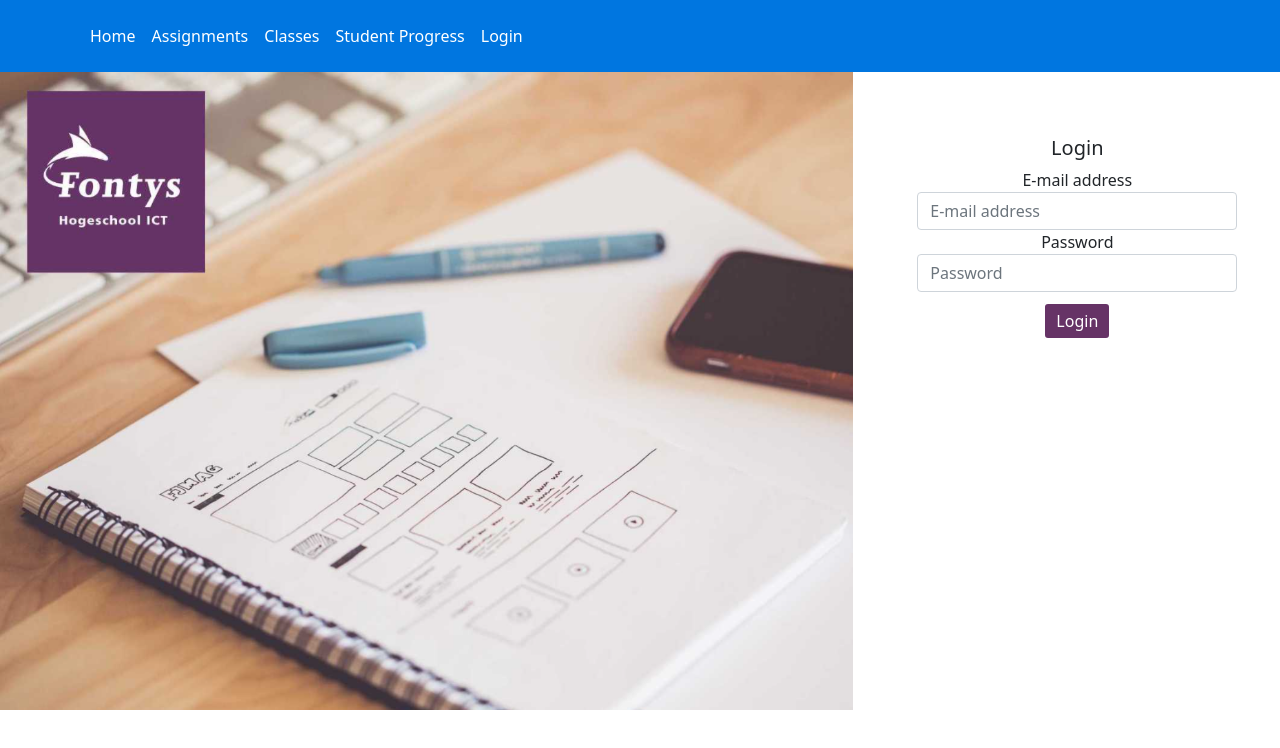
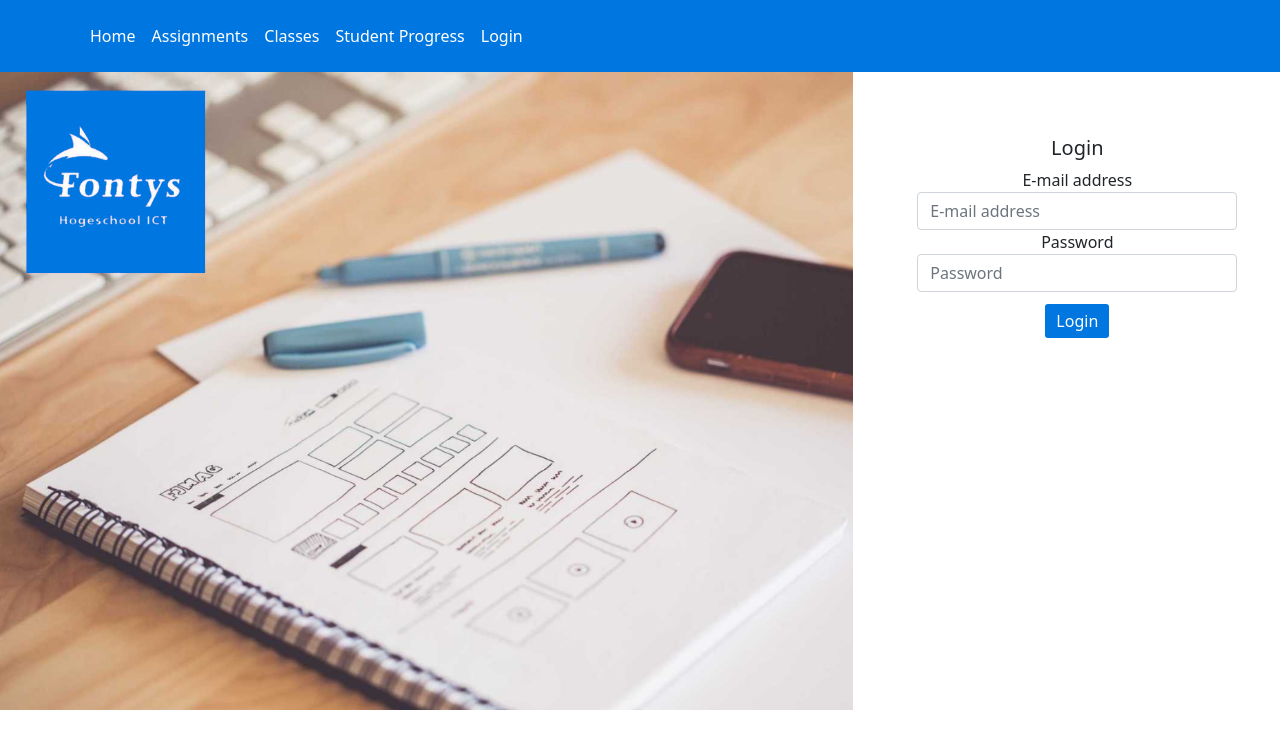
Before and after one commit to Fontys-Refactoring-Flow/Refactoring-Flow-TeacherView, a React (Create React App) app: page /login in a window 1280 px wide. Shown: the top 748 px of the page. Built offline with nearby package versions, Linux system fonts and the light colour scheme.

Commit message:
:sparkles: Login page style update

```diff
--- a/src/style/Button.css
+++ b/src/style/Button.css
@@ -1,13 +1,13 @@
 .btn-refactoring{
     align-items: center;
-    background-color: rgb(102, 51, 102);
+    background-color: #0076E0;
     margin-bottom: 1px;
     outline:auto;
     align-self: flex-end;
 }
 
 .button-style{
-    background-color: rgb(102, 51, 102);
+    background-color: #0076E0;
     border-color: rgb(0, 0, 0);
 }
 
@@ -17,8 +17,8 @@
 }
 
 .button-card{
-    background-color: rgb(102, 51, 102);
-    outline: rgb(102, 51, 102);
+    background-color: #0076E0;
+    outline: #0076E0;
     margin-bottom: 1px;
     align-self: flex-end;
 }
```
Also changed, not shown: src/images/LoginImage.png.
